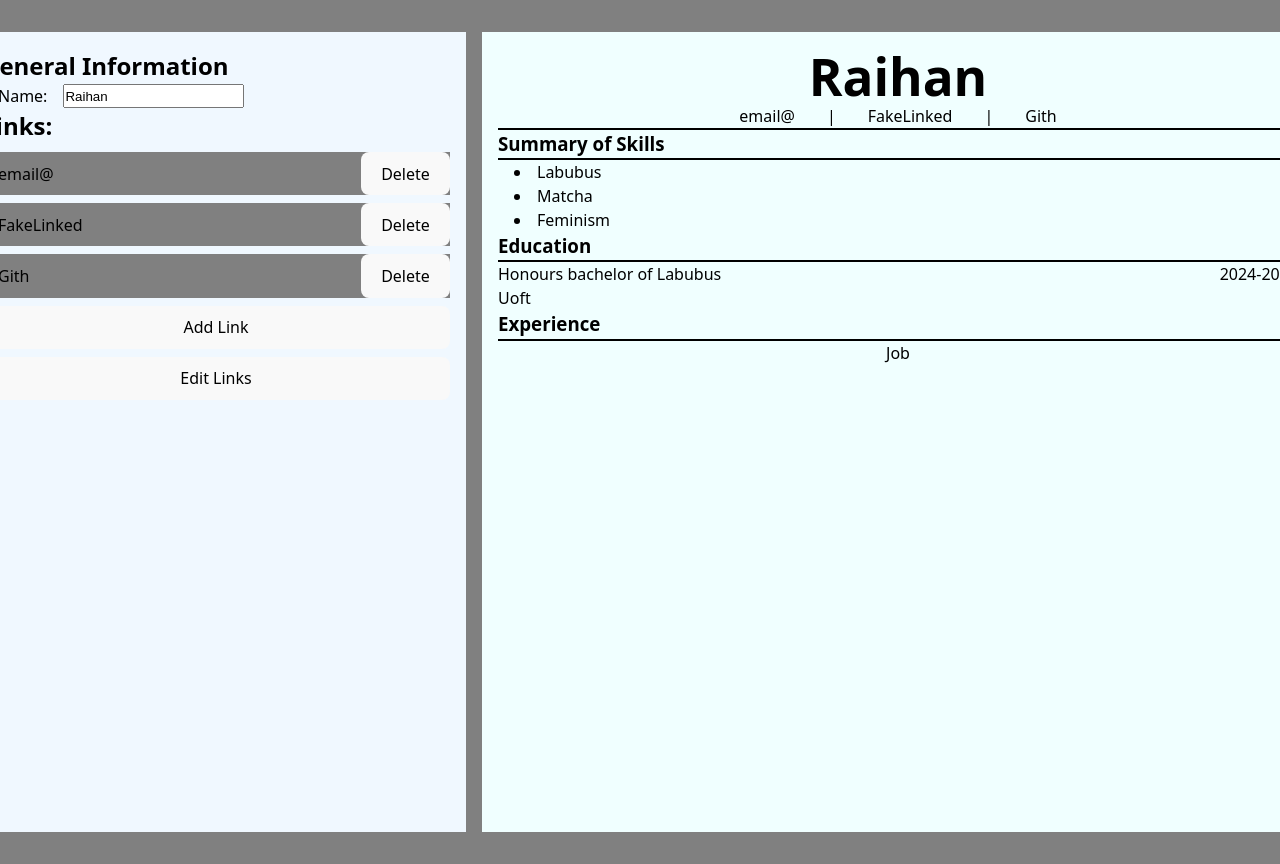
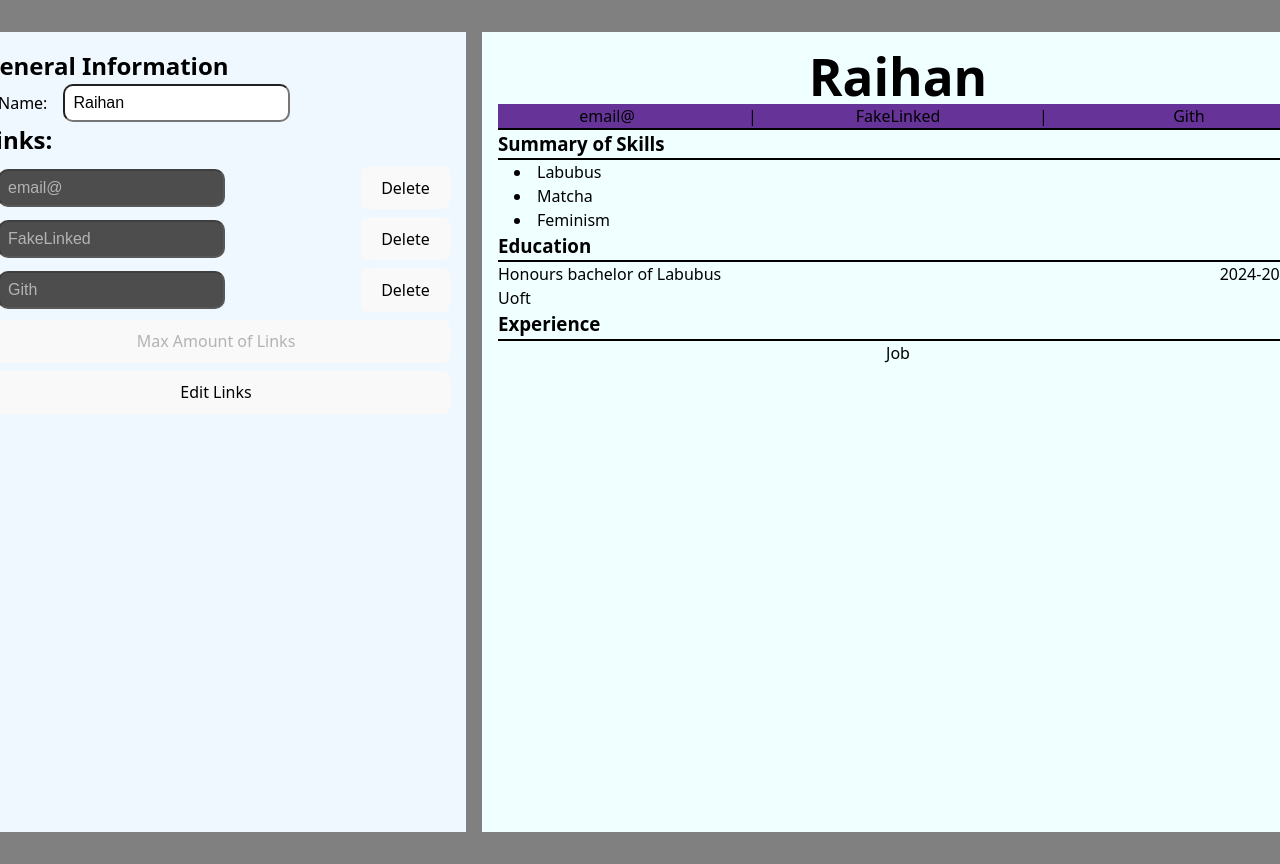
Before and after one commit to raihanCarder/resume-builder, a React (Vite) app: page / in a window 1280 px wide. Shown: the top 864 px of the page. Built offline with nearby package versions, Linux system fonts and the light colour scheme.

Commit message:
Add styling

```diff
--- a/src/App.css
+++ b/src/App.css
@@ -31,6 +31,28 @@
   justify-content: center;
   align-items: center;
   gap: 2rem;
+
+  background-color: rebeccapurple;
+  max-width: 800px;
+  overflow: none;
+}
+
+.link-text {
+  white-space: nowrap;
+  overflow: hidden;
+  text-overflow: ellipsis;
+  flex: 1;
+}
+
+.disabled-link:disabled {
+  background-color: #4d4d4d;
+  color: #b3b3b3;
+}
+
+.editor-link-text {
+  white-space: nowrap;
+  overflow: hidden;
+  text-overflow: ellipsis;
 }
 
 .resume {
@@ -39,6 +61,7 @@
   color: black;
 
   min-width: 800px;
+  max-width: 800px;
 }
 
 .resume-section {
@@ -50,6 +73,16 @@
 
 .sub-title {
   text-align: left;
+}
+
+.title {
+  white-space: nowrap;
+  overflow: hidden;
+  text-overflow: ellipsis;
+}
+
+.title-section {
+  width: 100%;
 }
 
 .line {
@@ -85,13 +118,19 @@ ul {
 }
 
 .editor-link-design {
-  background-color: gray;
   display: flex;
   gap: 1rem;
   width: 100%;
   justify-content: space-between;
   align-items: center;
   padding-left: 1rem;
+  border-radius: 10px;
+}
+
+input {
+  font-size: 1rem;
+  padding: 0.5rem;
+  border-radius: 10px;
 }
 
 .school-section {
@@ -108,6 +147,8 @@ ul {
 
 .name-section {
   display: flex;
+  justify-content: flex-start;
+  align-items: center;
   gap: 1rem;
   padding-left: 1rem;
 }
--- a/src/editor.jsx
+++ b/src/editor.jsx
@@ -12,6 +12,7 @@ export default function Editor({ resumeData, setResumeData }) {
 function LinkSection({ data, setResumeData }) {
   const [mode, setMode] = useState("none");
   const [newLink, setNewLink] = useState("");
+  const [count, setCount] = useState(data.links.length);
 
   const handleLinkChange = (id, newValue) => {
     setResumeData((prev) => ({
@@ -27,6 +28,7 @@ function LinkSection({ data, setResumeData }) {
       ...prev,
       links: prev.links.filter((item) => item.id !== id),
     }));
+    setCount(count - 1);
   };
 
   const editMode = (e) => {
@@ -48,7 +50,9 @@ function LinkSection({ data, setResumeData }) {
     }));
     setNewLink("");
     setMode("none");
+    setCount(count + 1);
   };
+
   const addMode = () => {
     if (mode === "none") {
       setMode("add");
@@ -77,10 +81,10 @@ function LinkSection({ data, setResumeData }) {
         <input value={newLink} onChange={(e) => setNewLink(e.target.value)} />
       )}
       <button
-        disabled={mode === "edit"}
+        disabled={mode === "edit" || count >= 3}
         onClick={mode === "none" ? addMode : (e) => addLink(e)}
       >
-        Add Link
+        {count >= 3 ? "Max Amount of Links" : "Add Link"}
       </button>
       <button onClick={(e) => editMode(e)}>
         {mode === "add" ? "Exit" : "Edit Links"}
@@ -118,7 +122,12 @@ function Link({ id, value, onDelete, onChange, mode }) {
           onChange={(e) => onChange(id, e.target.value)}
         />
       ) : (
-        <p>{value}</p>
+        <input
+          type="text"
+          value={value}
+          className="disabled-link"
+          disabled={true}
+        />
       )}
       <button
         className="delete-btn"
--- a/src/resume.jsx
+++ b/src/resume.jsx
@@ -13,8 +13,8 @@ export default function Resume({ demoPerson }) {
 
 function TitleSection({ name, links }) {
   return (
-    <>
-      <h1>{name}</h1>
+    <div className="title-section">
+      <h1 className="title">{name}</h1>
       <div className="link-section">
         {links.map((link, index) => (
           <Fragment key={link.id}>
@@ -24,7 +24,7 @@ function TitleSection({ name, links }) {
         ))}
       </div>
       <hr className="line" />
-    </>
+    </div>
   );
 }
 
@@ -33,7 +33,7 @@ function TitleLink({ info }) {
 
   return (
     <>
-      <p>{info}</p>
+      <p className="link-text">{info}</p>
     </>
   );
 }
```
